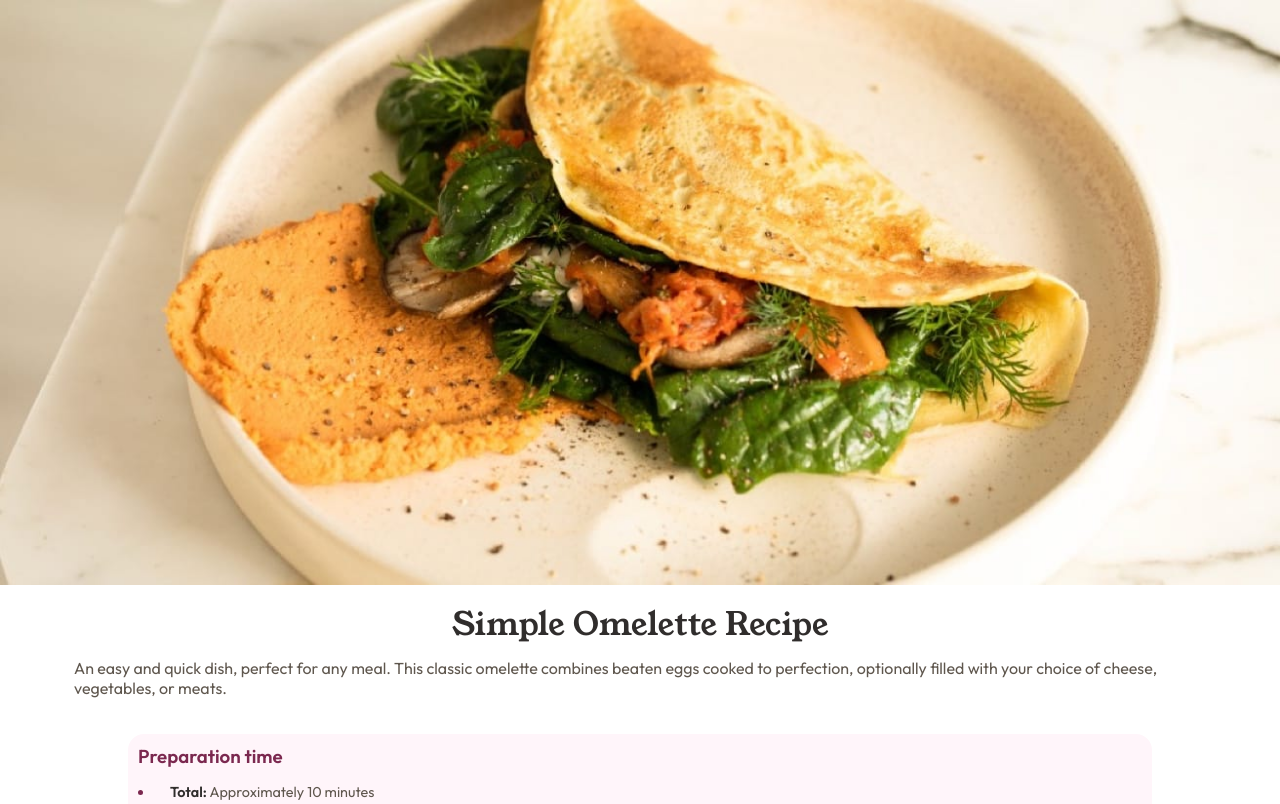
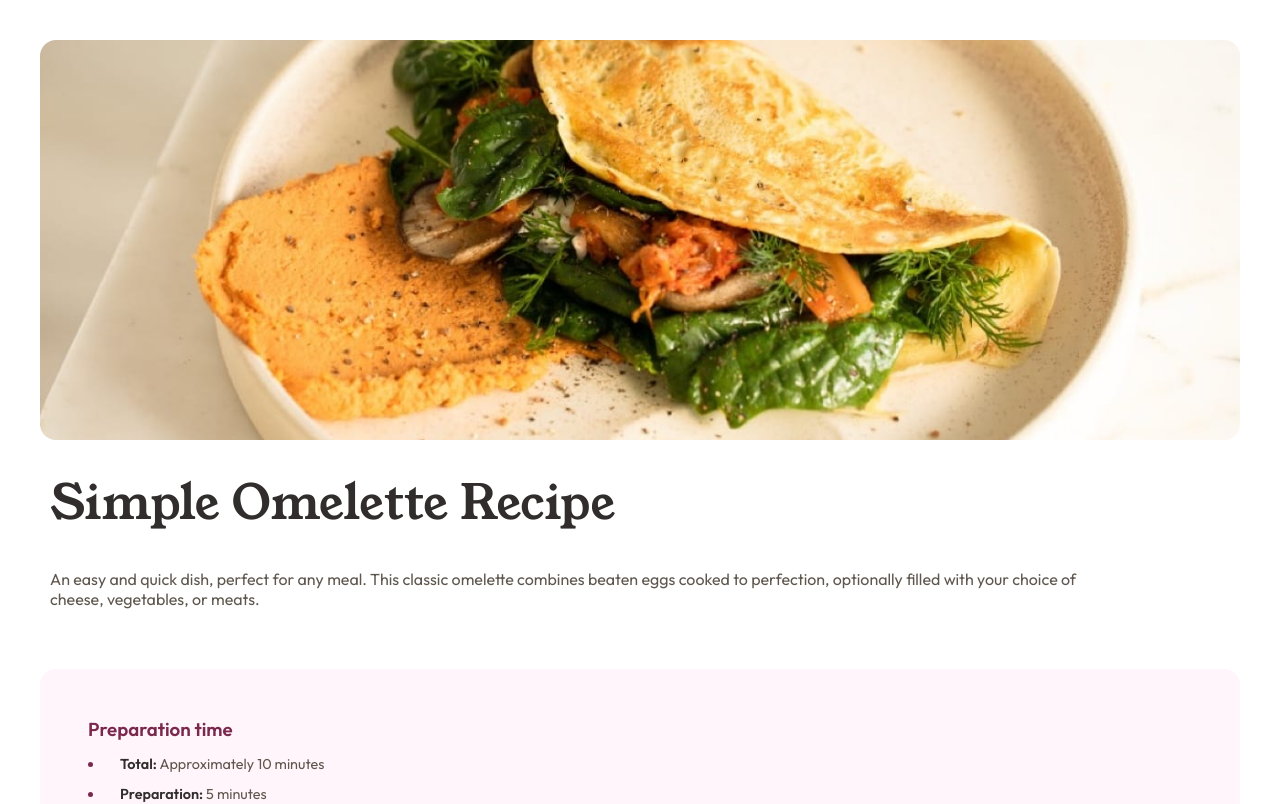
Before and after one commit to Riquelme3m/iJunior-Recipe-Page, a plain HTML site: page index.html in a window 1280 px wide. Shown: the top 804 px of the page. Drawn offline with Linux system fonts and the light colour scheme.

Commit message:
Completed Project

```diff
--- a/index.html
+++ b/index.html
@@ -95,10 +95,7 @@
         <td>Fat</td>
         <td><b>22g</b></td>
       </tr>
-      <tr>
-        <td></td>
-        <td><b></b></td>
-      </tr>
+
 
 
     </table>
--- a/style.css
+++ b/style.css
@@ -222,4 +222,36 @@ table, th, td {
 
 @media screen and (min-width:768px){
     /*tweak the entire file as well as the image*/
+
+    body{
+        padding:2.5rem;
+        align-items: flex-start;
+        gap:2rem;
+
+    }
+    header{
+
+        width:100%;
+    }
+    header img{
+        min-width: 100%;
+        height:50vh;
+        border-radius:1rem;
+        object-fit: cover;
+        object-position: center;
+
+    }
+
+    .introduction h1{
+        font-size: 3rem;
+    }
+    .introduction{
+        align-items: flex-start;
+        margin:0;
+        gap:3rem;
+    }
+    .preparation{
+        padding:3rem;
+        width:100%;
+    }
 }
```
Also changed, not shown: design/preview.jpg (renamed from preview.jpg), 3 other files.
